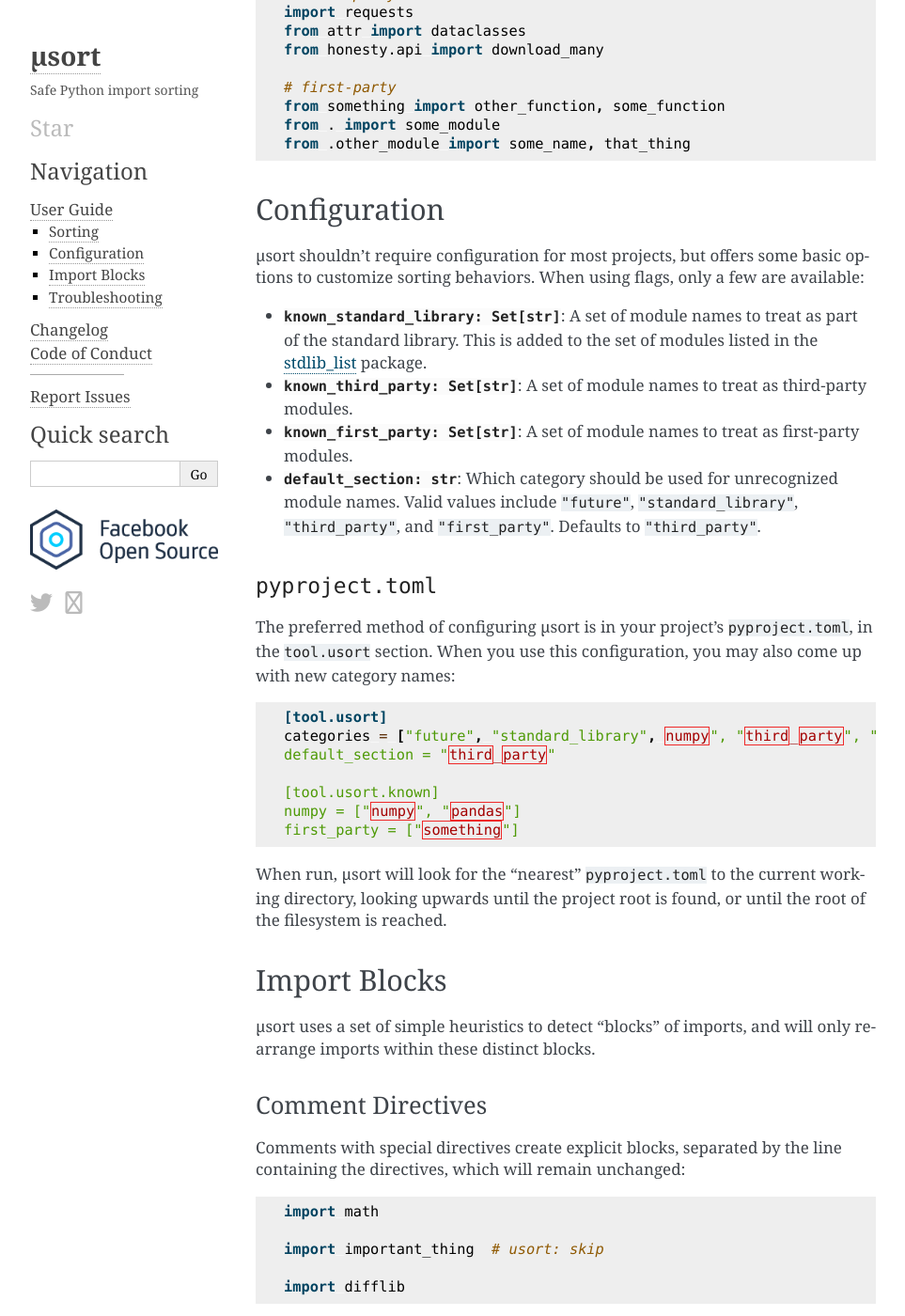
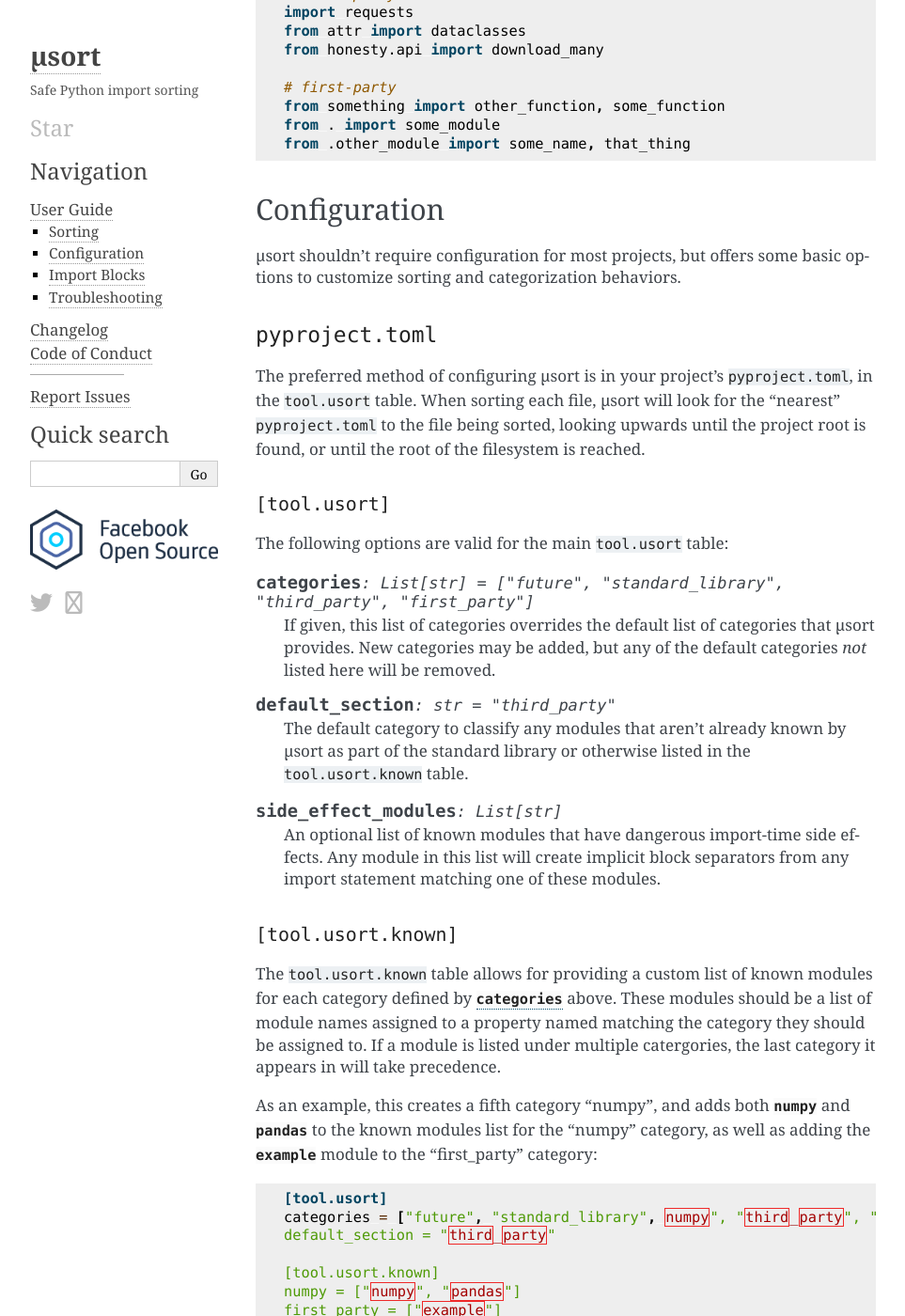
Before and after one commit to facebook/usort, a Sphinx documentation site: the page built from docs/guide.rst, in a window 1280 px wide and 1400 px high, scrolled down 1389 px. Shown: the whole window at 94% size, without its empty margins (148-1111 px from the left). Built offline with Sphinx 7.4.7, drawn with Linux system fonts in a browser that asks for light colours; nearby versions of some CDN libraries; pages that are not in the unit, such as notebooks, are missing from menus.

Commit message:
Overhaul config docs

```diff
--- a/docs/guide.rst
+++ b/docs/guide.rst
@@ -82,29 +82,58 @@ Configuration
 -------------
 
 µsort shouldn't require configuration for most projects, but offers some basic
-options to customize sorting behaviors.  When using flags, only a few are
-available:
-
-* :attr:`known_standard_library: Set[str]`: A set of module names to treat
-  as part of the standard library. This is added to the set of modules listed
-  in the `stdlib_list <https://python-stdlib-list.readthedocs.io/en/latest/index.html>`_ package.
-
-* :attr:`known_third_party: Set[str]`: A set of module names to treat as
-  third-party modules.
-
-* :attr:`known_first_party: Set[str]`: A set of module names to treat as
-  first-party modules.
-
-* :attr:`default_section: str`: Which category should be used for unrecognized
-  module names. Valid values include ``"future"``, ``"standard_library"``,
-  ``"third_party"``, and ``"first_party"``. Defaults to ``"third_party"``.
+options to customize sorting and categorization behaviors.
 
 :file:`pyproject.toml`
 ^^^^^^^^^^^^^^^^^^^^^^
 
 The preferred method of configuring µsort is in your project's
-:file:`pyproject.toml`, in the ``tool.usort`` section.  When you use this
-configuration, you may also come up with new category names:
+:file:`pyproject.toml`, in the ``tool.usort`` table.
+When sorting each file, µsort will look for the "nearest" :file:`pyproject.toml`
+to the file being sorted, looking upwards until the project root is found, or
+until the root of the filesystem is reached.
+
+``[tool.usort]``
+%%%%%%%%%%%%%%%%
+
+The following options are valid for the main ``tool.usort`` table:
+
+.. attribute:: categories
+    :type: List[str]
+    :value: ["future", "standard_library", "third_party", "first_party"]
+
+    If given, this list of categories overrides the default list of categories
+    that µsort provides. New categories may be added, but any of the default
+    categories *not* listed here will be removed.
+
+.. attribute:: default_section
+    :type: str
+    :value: "third_party"
+
+    The default category to classify any modules that aren't already known by
+    µsort as part of the standard library or otherwise listed in the
+    ``tool.usort.known`` table.
+
+.. attribute:: side_effect_modules
+    :type: List[str]
+
+    An optional list of known modules that have dangerous import-time side
+    effects. Any module in this list will create implicit block separators from
+    any import statement matching one of these modules.
+
+
+``[tool.usort.known]``
+%%%%%%%%%%%%%%%%%%%%%%
+
+The ``tool.usort.known`` table allows for providing a custom list of known
+modules for each category defined by :attr:`categories` above. These modules
+should be a list of module names assigned to a property named matching the
+category they should be assigned to. If a module is listed under multiple
+catergories, the last category it appears in will take precedence.
+
+As an example, this creates a fifth category "numpy", and adds both :mod:`numpy`
+and :mod:`pandas` to the known modules list for the "numpy" category, as well
+as adding the :mod:`example` module to the "first_party" category:
 
 .. code-block:: toml
 
@@ -114,11 +143,7 @@ configuration, you may also come up with new category names:
 
     [tool.usort.known]
     numpy = ["numpy", "pandas"]
-    first_party = ["something"]
-
-When run, µsort will look for the "nearest" :file:`pyproject.toml` to the
-current working directory, looking upwards until the project root is found,
-or until the root of the filesystem is reached.
+    first_party = ["example"]
 
 
 Import Blocks
```
